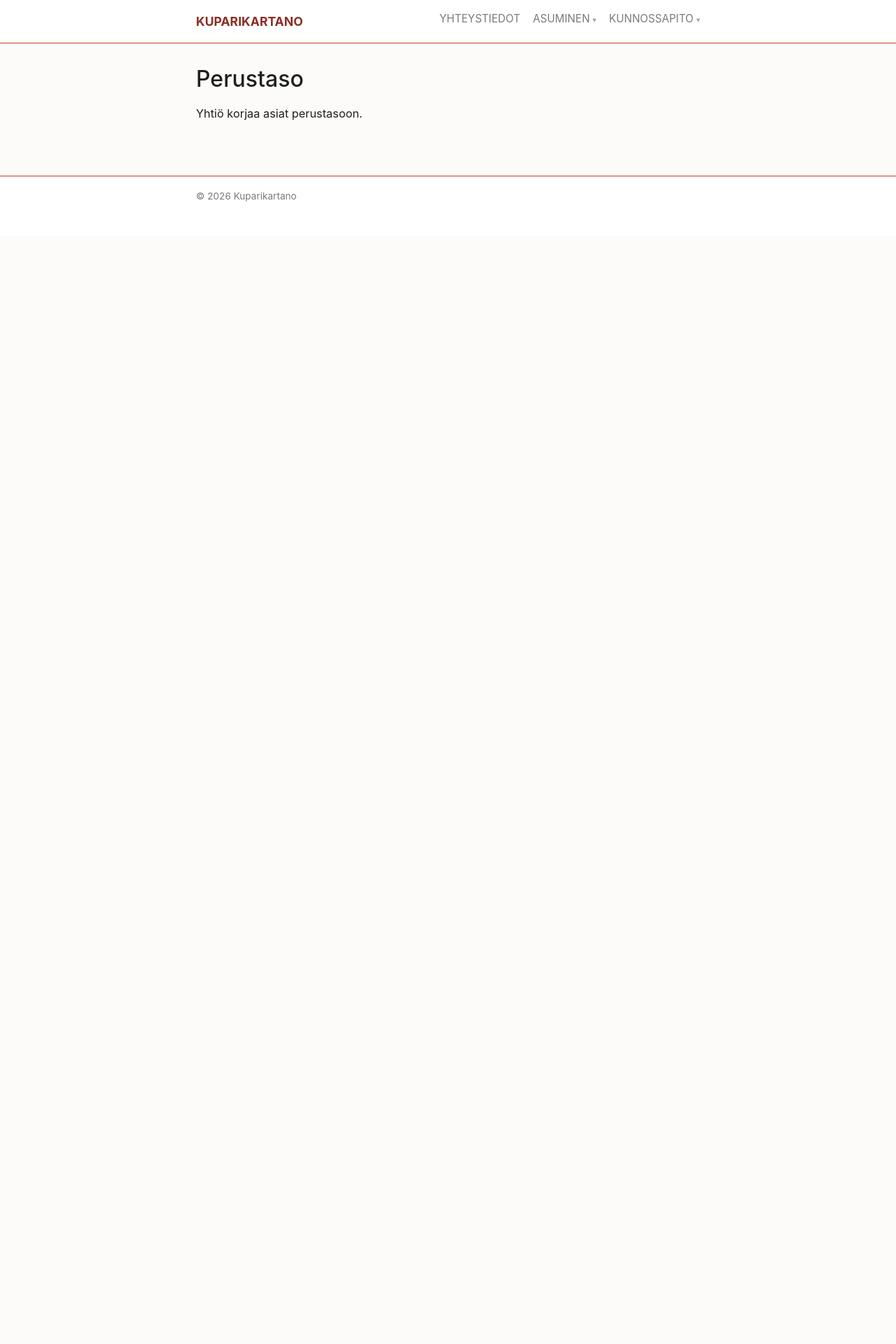
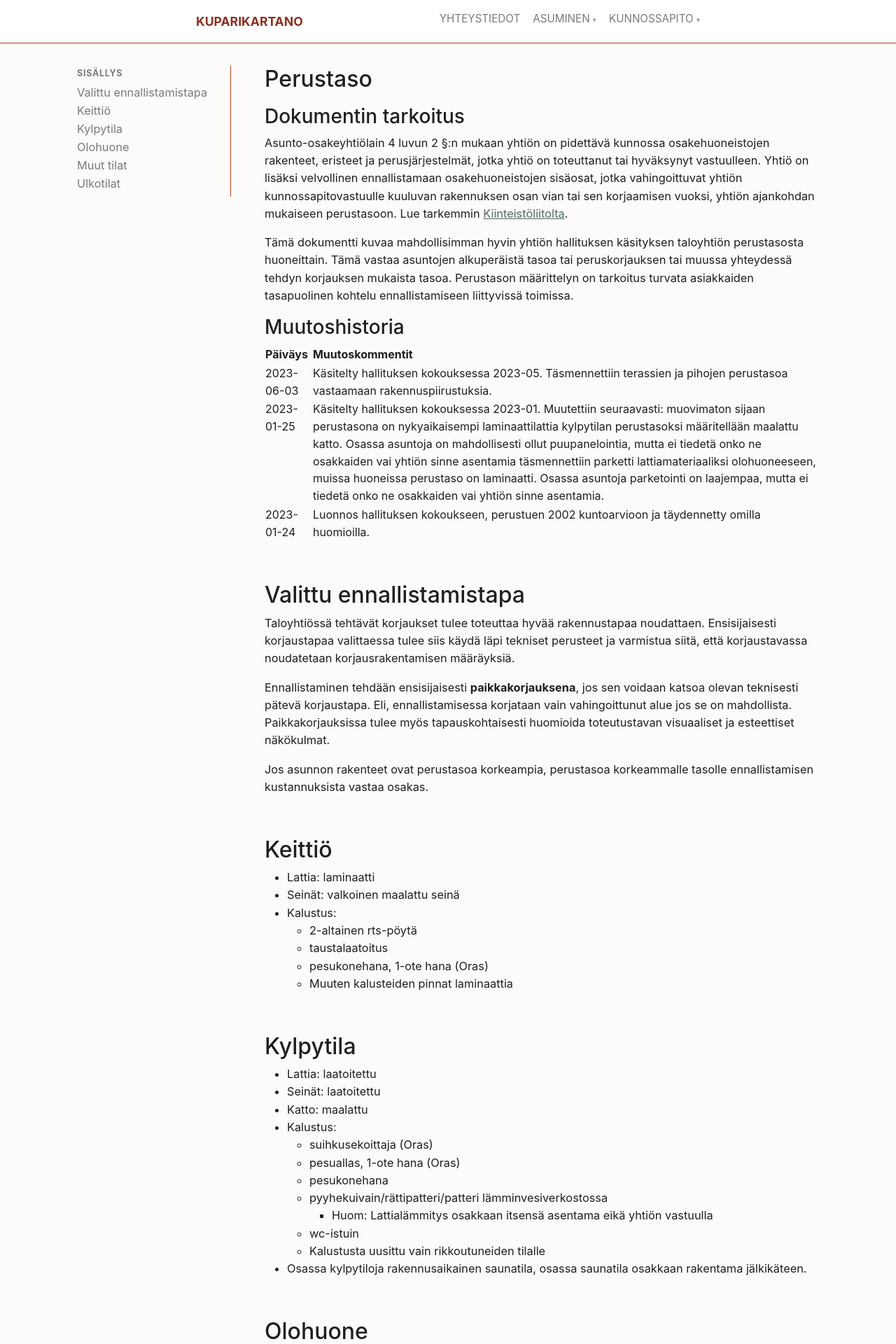
Before and after one commit to kuparikartano/kuparikartano.github.io, a Jekyll site: the page built from _content/kunnossapito/perustaso.md, in a window 1280 px wide. Shown: the top 1920 px of the page at 70% size. Built offline with Jekyll 4.4.1, drawn with Linux system fonts in a browser that asks for light colours; the table of contents is made by our own code; before the commit the page ends 900 px from its top, so only the background shows below that; some of the changed text lies outside the part shown.

Commit message:
Lisää perustaso viimeisimmän hallituksen päätöksen mukaisesti.

```diff
--- a/_content/kunnossapito/perustaso.md
+++ b/_content/kunnossapito/perustaso.md
@@ -1,6 +1,80 @@
 ---
 layout: default
 title: Perustaso
+toc: true
 ---
 
-Yhtiö korjaa asiat perustasoon.
+### Dokumentin tarkoitus
+
+Asunto-osakeyhtiölain 4 luvun 2 §:n mukaan yhtiön on pidettävä kunnossa osakehuoneistojen rakenteet, eristeet ja perusjärjestelmät, jotka yhtiö on toteuttanut tai hyväksynyt vastuulleen.
+Yhtiö on lisäksi velvollinen ennallistamaan osakehuoneistojen sisäosat, jotka vahingoittuvat yhtiön kunnossapitovastuulle kuuluvan rakennuksen osan vian tai sen korjaamisen vuoksi, yhtiön ajankohdan mukaiseen perustasoon.
+Lue tarkemmin  [Kiinteistöliitolta](https://www.kiinteistoliitto.fi/blogit/lakipahkina/mitatarkoittaaperustaso/).
+
+Tämä dokumentti kuvaa mahdollisimman hyvin yhtiön hallituksen käsityksen taloyhtiön perustasosta huoneittain.
+Tämä vastaa asuntojen alkuperäistä tasoa tai peruskorjauksen tai muussa yhteydessä tehdyn korjauksen mukaista tasoa. Perustason määrittelyn on tarkoitus turvata asiakkaiden tasapuolinen kohtelu ennallistamiseen liittyvissä toimissa.
+
+### Muutoshistoria
+
+| Päiväys | Muutoskommentit |
+| :---- | :---- |
+| 2023-06-03 | Käsitelty hallituksen kokouksessa 2023-05.  Täsmennettiin terassien ja pihojen perustasoa vastaamaan rakennuspiirustuksia.  |
+| 2023-01-25 | Käsitelty hallituksen kokouksessa 2023-01. Muutettiin seuraavasti: muovimaton sijaan perustasona on nykyaikaisempi laminaattilattia kylpytilan perustasoksi määritellään maalattu katto. Osassa asuntoja on mahdollisesti ollut puupanelointia, mutta ei tiedetä onko ne osakkaiden vai yhtiön sinne asentamia täsmennettiin parketti lattiamateriaaliksi olohuoneeseen, muissa huoneissa perustaso on laminaatti. Osassa asuntoja parketointi on laajempaa, mutta ei tiedetä onko ne osakkaiden vai yhtiön sinne asentamia. |
+| 2023-01-24 | Luonnos hallituksen kokoukseen, perustuen 2002 kuntoarvioon ja täydennetty omilla huomioilla. |
+
+## Valittu ennallistamistapa
+
+Taloyhtiössä tehtävät korjaukset tulee toteuttaa hyvää rakennustapaa noudattaen.
+Ensisijaisesti korjaustapaa valittaessa tulee siis käydä läpi tekniset perusteet ja varmistua siitä, että korjaustavassa noudatetaan korjausrakentamisen määräyksiä.
+
+Ennallistaminen tehdään ensisijaisesti **paikkakorjauksena**, jos sen voidaan katsoa olevan teknisesti pätevä korjaustapa.
+Eli, ennallistamisessa korjataan vain vahingoittunut alue jos se on mahdollista.
+Paikkakorjauksissa tulee myös tapauskohtaisesti huomioida toteutustavan visuaaliset ja esteettiset näkökulmat.
+
+Jos asunnon rakenteet ovat perustasoa korkeampia, perustasoa korkeammalle tasolle ennallistamisen kustannuksista vastaa osakas.
+
+## Keittiö
+
+* Lattia: laminaatti
+* Seinät: valkoinen maalattu seinä
+* Kalustus:
+  * 2-altainen rts-pöytä
+  * taustalaatoitus
+  * pesukonehana, 1-ote hana (Oras)
+  * Muuten kalusteiden pinnat laminaattia
+
+## Kylpytila
+
+* Lattia: laatoitettu
+* Seinät: laatoitettu
+* Katto: maalattu
+* Kalustus:
+  * suihkusekoittaja (Oras)
+  * pesuallas, 1-ote hana (Oras)
+  * pesukonehana
+  * pyyhekuivain/rättipatteri/patteri lämminvesiverkostossa
+    * Huom: Lattialämmitys osakkaan itsensä asentama eikä yhtiön vastuulla
+  * wc-istuin
+  * Kalustusta uusittu vain rikkoutuneiden tilalle
+* Osassa kylpytiloja rakennusaikainen saunatila, osassa saunatila osakkaan rakentama jälkikäteen.
+
+## Olohuone
+
+* Lattia: parketti
+* Seinä: valkoinen maalattu
+
+## Muut tilat
+
+* Lattia: laminaatti
+* Seinä: valkoinen maalattu
+
+## Ulkotilat
+
+### Paritalojen terassit ja pihat
+
+* Pihalla tontin raja-aita, noin vyötärön korkuinen
+* Terassilla istutuslaatikot sekä väliseinämät
+
+### Kerrostalojen terassit ja ulkotilat
+
+* Pihan ja jalkakäytävän välinen aita ei ole yhtiön vastuulla
+* Terassilla istutuslaatikot sekä väliseinämät
--- a/assets/style.css
+++ b/assets/style.css
@@ -271,6 +271,10 @@ h2 { margin-top: 1.8em; }
   margin-top: 6px;
 }
 
+td {
+  vertical-align: top;
+}
+
 table.trash-table {
   width: 100%;
   border-collapse: collapse;
```
